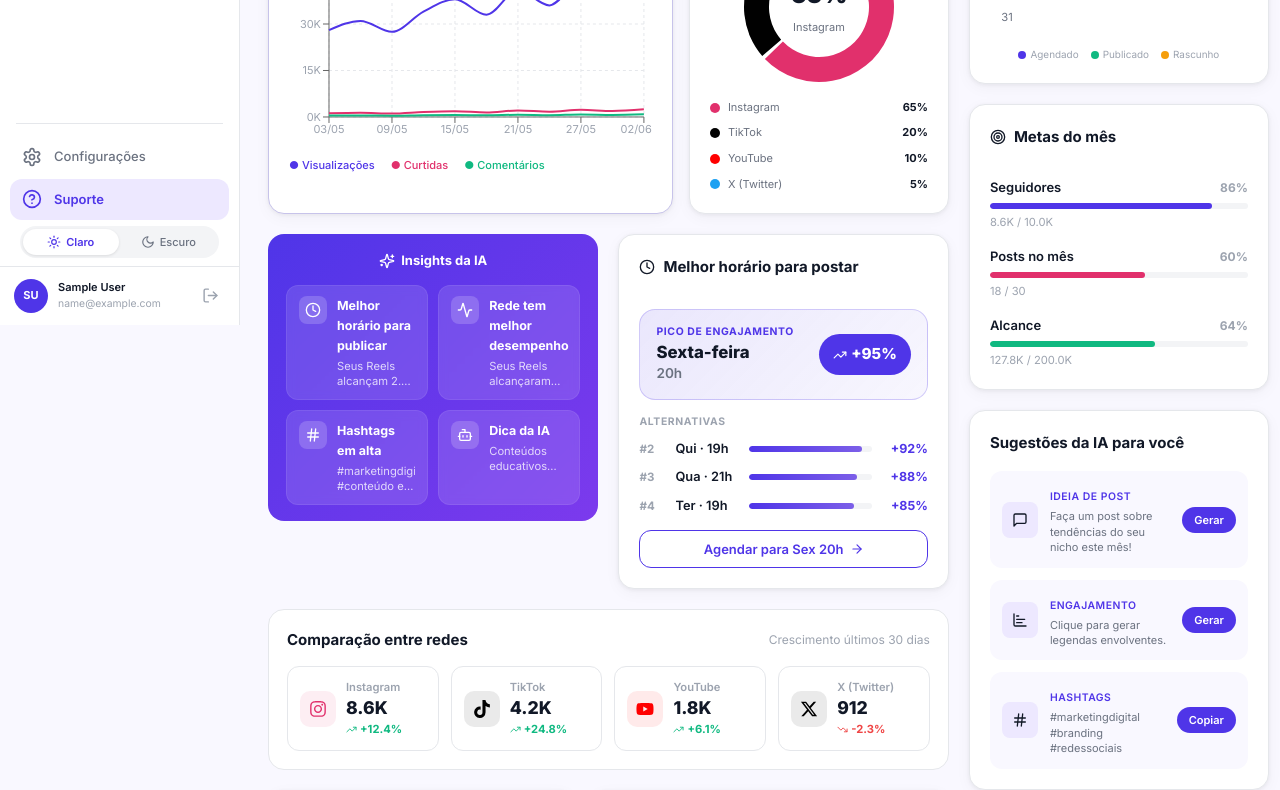
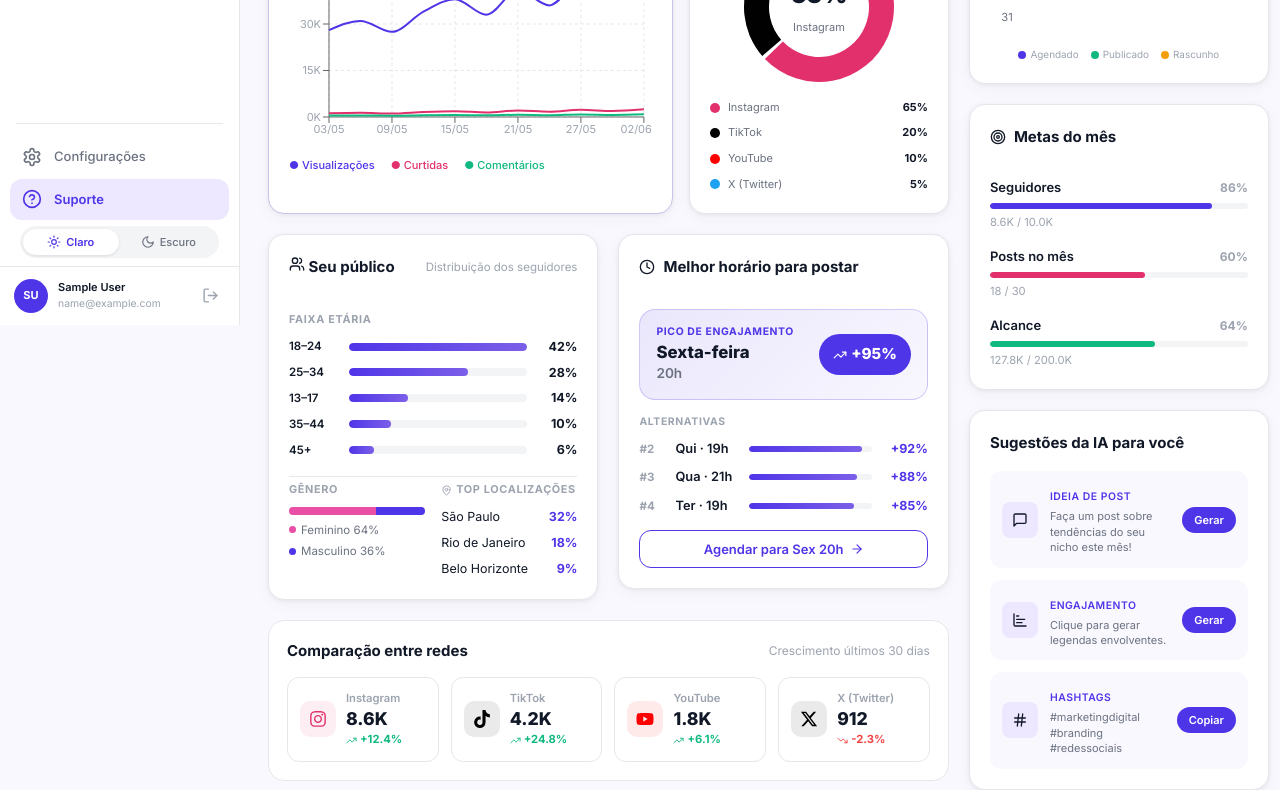
Before and after one commit to brenosemfreio/tcc, a React (Vite) app: page /dashboard in a window 1280 px wide. Shown: the part 475-1265 px from the top of the page. Built offline with nearby package versions, Linux system fonts and the light colour scheme; sample sign-in values are in the browser's storage.

Commit message:
chore: auto sync [Claude]

```diff
--- a/src/pages/Dashboard/Home/DashboardHome.css
+++ b/src/pages/Dashboard/Home/DashboardHome.css
@@ -729,65 +729,128 @@
 }
 .notif__dismiss:hover { background: var(--color-bg-tertiary); color: var(--color-text); }
 
-/* ─── AI Insights Grid (2x2) ─── */
-.ai-insights--grid {
+/* ─── Audience Card ─── */
+.audience {
   display: flex;
   flex-direction: column;
-  gap: 14px;
-  padding: 16px 18px;
+  gap: 16px;
 }
-.ai-insights__grid {
+.audience__hint {
+  font-size: 0.72rem;
+  color: var(--color-text-muted);
+}
+.audience__section {
+  display: flex;
+  flex-direction: column;
+  gap: 8px;
+}
+.audience__label {
+  font-size: 0.68rem;
+  font-weight: 700;
+  letter-spacing: 0.06em;
+  color: var(--color-text-muted);
+  text-transform: uppercase;
+  display: inline-flex;
+  align-items: center;
+  gap: 4px;
+}
+.audience__bars {
+  display: flex;
+  flex-direction: column;
+  gap: 6px;
+}
+.audience__bar-row {
+  display: grid;
+  grid-template-columns: 50px 1fr 40px;
+  align-items: center;
+  gap: 10px;
+  font-size: 0.78rem;
+}
+.audience__bar-range {
+  color: var(--color-text);
+  font-weight: 600;
+  font-size: 0.72rem;
+}
+.audience__bar-track {
+  height: 8px;
+  background: var(--color-bg-tertiary);
+  border-radius: 999px;
+  overflow: hidden;
+}
+.audience__bar-fill {
+  height: 100%;
+  background: linear-gradient(90deg, var(--color-primary), #7C5FE8);
+  border-radius: 999px;
+}
+.audience__bar-pct {
+  text-align: right;
+  font-weight: 700;
+  color: var(--color-text);
+  font-size: 0.78rem;
+}
+
+.audience__split {
   display: grid;
   grid-template-columns: 1fr 1fr;
-  gap: 10px;
+  gap: 16px;
+  padding-top: 4px;
+  border-top: 1px solid var(--color-border);
 }
-.ai-insight-card--grid {
+.audience__sub {
   display: flex;
-  align-items: flex-start;
-  gap: 10px;
-  background: rgba(255, 255, 255, 0.12);
-  border: 1px solid rgba(255, 255, 255, 0.08);
-  border-radius: var(--radius-md);
-  padding: 10px 12px;
-  backdrop-filter: blur(4px);
-  transition: background var(--transition-fast), transform var(--transition-fast);
-  min-width: 0;
+  flex-direction: column;
+  gap: 8px;
 }
-.ai-insight-card--grid:hover {
-  background: rgba(255, 255, 255, 0.18);
-  transform: translateY(-2px);
+.audience__gender {
+  display: flex;
+  flex-direction: column;
+  gap: 6px;
 }
-.ai-insight-card--grid .ai-insight-card__icon {
-  width: 28px;
-  height: 28px;
-  border-radius: 8px;
-  background: rgba(255, 255, 255, 0.18);
-  color: #fff;
+.audience__gender-bar {
+  display: flex;
+  height: 8px;
+  border-radius: 999px;
+  overflow: hidden;
+  background: var(--color-bg-tertiary);
+}
+.audience__gender-bar > span {
+  display: block;
+  height: 100%;
+}
+.audience__gender-stats {
+  display: flex;
+  flex-direction: column;
+  gap: 3px;
+  font-size: 0.72rem;
+  color: var(--color-text-secondary);
+}
+.audience__gender-stats span {
   display: inline-flex;
   align-items: center;
-  justify-content: center;
-  flex-shrink: 0;
+  gap: 5px;
 }
-.ai-insight-card--grid .ai-insight-card__body {
-  min-width: 0;
-  flex: 1;
+.audience__dot {
+  display: inline-block;
+  width: 7px;
+  height: 7px;
+  border-radius: 50%;
 }
-.ai-insight-card--grid strong {
-  display: block;
+.audience__locations {
+  display: flex;
+  flex-direction: column;
+  gap: 6px;
+}
+.audience__location {
+  display: flex;
+  align-items: center;
+  justify-content: space-between;
   font-size: 0.78rem;
+  color: var(--color-text);
+}
+.audience__location strong {
+  color: var(--color-primary);
   font-weight: 700;
-  color: #fff;
-  margin-bottom: 3px;
-}
-.ai-insight-card--grid p {
-  font-size: 0.7rem;
-  color: rgba(255, 255, 255, 0.78);
-  line-height: 1.35;
-  display: -webkit-box;
-  -webkit-line-clamp: 2;
-  -webkit-box-orient: vertical;
-  overflow: hidden;
-  text-overflow: ellipsis;
+  font-size: 0.78rem;
 }
 
 /* ─── Best Time Card ─── */
--- a/src/pages/Dashboard/Home/DashboardHome.jsx
+++ b/src/pages/Dashboard/Home/DashboardHome.jsx
@@ -4,7 +4,7 @@ import { motion } from 'framer-motion'
 import { useAuth } from '../../../contexts/AuthContext'
 import {
   getStats, getEngagementData, getSocialBreakdown,
-  getContentReach, getAiInsights,
+  getContentReach, getAudience,
 } from '../../../services/analytics'
 import {
   getTopPosts, getRecentPosts, getCalendarMarkers, getAiSuggestions,
@@ -14,7 +14,7 @@ import { exportDashboardReport } from '../../../utils/export'
 
 import DashboardHeader from './components/DashboardHeader'
 import KpiGrid from './components/KpiGrid'
-import AIInsightsGrid from './components/AIInsightsGrid'
+import AudienceCard from './components/AudienceCard'
 import BestTimeCard from './components/BestTimeCard'
 import EngagementChart from './components/EngagementChart'
 import NetworkDonut from './components/NetworkDonut'
@@ -37,7 +37,7 @@ export default function DashboardHome() {
   const [engagement, setEngagement] = useState([])
   const [socialBreakdown, setSocialBreakdown] = useState([])
   const [contentReach, setContentReach] = useState([])
-  const [aiInsights, setAiInsights] = useState([])
+  const [audience, setAudience] = useState(null)
   const [topPosts, setTopPosts] = useState([])
   const [recentPosts, setRecentPosts] = useState([])
   const [calendarMarkers, setCalendarMarkers] = useState({})
@@ -54,18 +54,18 @@ export default function DashboardHome() {
     Promise.all([
       getSocialBreakdown(),
       getContentReach(),
-      getAiInsights(),
+      getAudience(),
       getTopPosts(),
       getRecentPosts(),
       getCalendarMarkers(),
       getAiSuggestions(),
     ]).then(([
-      socialBreakdownRes, contentReachRes, aiInsightsRes,
+      socialBreakdownRes, contentReachRes, audienceRes,
       topPostsRes, recentPostsRes, markersRes, aiSuggestionsRes,
     ]) => {
       setSocialBreakdown(socialBreakdownRes)
       setContentReach(contentReachRes)
-      setAiInsights(aiInsightsRes)
+      setAudience(audienceRes)
       setTopPosts(topPostsRes)
       setRecentPosts(recentPostsRes)
       setCalendarMarkers(markersRes)
@@ -152,10 +152,13 @@ export default function DashboardHome() {
             <NetworkDonut data={socialBreakdown} />
           </div>
 
-          {/* AI Insights + Best Time lado a lado */}
+          {/* Audience + Best Time lado a lado */}
           <div className="dash-home__row dash-home__row--2">
-            <motion.div variants={fadeUp} initial="hidden" animate="visible" custom={4}>
-              <AIInsightsGrid insights={aiInsights} />
+            <motion.div
+              className="chart-card"
+              variants={fadeUp} initial="hidden" animate="visible" custom={4}
+            >
+              <AudienceCard data={audience} />
             </motion.div>
             <motion.div
               className="chart-card"
--- a/src/pages/Dashboard/Home/components/AIInsightsGrid.jsx
+++ /dev/null
@@ -1,31 +0,0 @@
-import { LuSparkles } from 'react-icons/lu'
-
-// Grid 2x2 mostrando todos os insights da IA simultaneamente — substituiu o
-// carrossel rotativo que escondia 3 de 4 cards.
-export default function AIInsightsGrid({ insights }) {
-  if (!insights.length) return null
-
-  return (
-    <div className="ai-insights ai-insights--grid">
-      <div className="ai-insights__label">
-        <LuSparkles size={16} /> Insights da IA
-      </div>
-      <div className="ai-insights__grid">
-        {insights.slice(0, 4).map(ins => {
-          const Icon = ins.icon
-          return (
-            <div key={ins.id} className="ai-insight-card ai-insight-card--grid">
-              <div className="ai-insight-card__icon">
-                {Icon && <Icon size={16} />}
-              </div>
-              <div className="ai-insight-card__body">
-                <strong>{ins.title}</strong>
-                <p>{ins.text}</p>
-              </div>
-            </div>
-          )
-        })}
-      </div>
-    </div>
-  )
-}
--- /dev/null
+++ b/src/pages/Dashboard/Home/components/AudienceCard.jsx
@@ -0,0 +1,75 @@
+import { motion } from 'framer-motion'
+import { LuUsers, LuMapPin } from 'react-icons/lu'
+
+export default function AudienceCard({ data }) {
+  if (!data) {
+    return (
+      <div className="audience">
+        <div className="chart-card__header">
+          <h3><LuUsers size={16} /> Seu público</h3>
+        </div>
+        <div className="chart-card__empty">Sem dados de audiência.</div>
+      </div>
+    )
+  }
+
+  const ageSorted = [...data.ageGroups].sort((a, b) => b.value - a.value)
+  const maxAge = ageSorted[0]?.value || 100
+
+  return (
+    <div className="audience">
+      <div className="chart-card__header">
+        <h3><LuUsers size={16} /> Seu público</h3>
+        <span className="audience__hint">Distribuição dos seguidores</span>
+      </div>
+
+      <div className="audience__section">
+        <span className="audience__label">Faixa etária</span>
+        <div className="audience__bars">
+          {ageSorted.map((g, i) => (
+            <div key={g.range} className="audience__bar-row">
+              <span className="audience__bar-range">{g.range}</span>
+              <div className="audience__bar-track">
+                <motion.div
+                  className="audience__bar-fill"
+                  initial={{ width: 0 }}
+                  animate={{ width: `${(g.value / maxAge) * 100}%` }}
+                  transition={{ duration: 0.7, delay: 0.05 * i }}
+                />
+              </div>
+              <span className="audience__bar-pct">{g.value}%</span>
+            </div>
+          ))}
+        </div>
+      </div>
+
+      <div className="audience__split">
+        <div className="audience__sub">
+          <span className="audience__label">Gênero</span>
+          <div className="audience__gender">
+            <div className="audience__gender-bar" aria-hidden="true">
+              <span style={{ width: `${data.gender.female}%`, background: '#E84FA5' }} />
+              <span style={{ width: `${data.gender.male}%`,   background: '#4F35E8' }} />
+            </div>
+            <div className="audience__gender-stats">
+              <span><i className="audience__dot" style={{ background: '#E84FA5' }} /> Feminino {data.gender.female}%</span>
+              <span><i className="audience__dot" style={{ background: '#4F35E8' }} /> Masculino {data.gender.male}%</span>
+            </div>
+          </div>
+        </div>
+
+        <div className="audience__sub">
+          <span className="audience__label"><LuMapPin size={11} /> Top localizações</span>
+          <ul className="audience__locations">
+            {data.topLocations.slice(0, 3).map(loc => (
+              <li key={loc.city} className="audience__location">
+                <span>{loc.city}</span>
+                <strong>{loc.value}%</strong>
+              </li>
+            ))}
+          </ul>
+        </div>
+      </div>
+    </div>
+  )
+}
--- a/src/services/analytics.js
+++ b/src/services/analytics.js
@@ -89,31 +89,18 @@ export const getContentReach = () => Promise.resolve([
   { type: 'Stories',   value: 6,  color: '#C4B5FD' },
 ])
 
-import { LuClock, LuActivity, LuHash, LuBot } from 'react-icons/lu'
-
-export const getAiInsights = () => Promise.resolve([
-  {
-    id: 1,
-    icon: LuClock,
-    title: 'Melhor horário para publicar',
-    text: 'Seus Reels alcançam 2.8x mais engajamento às 19h–21h.',
-  },
-  {
-    id: 2,
-    icon: LuActivity,
-    title: 'Rede tem melhor desempenho',
-    text: 'Seus Reels alcançaram 2.8x mais no Instagram este mês.',
-  },
-  {
-    id: 3,
-    icon: LuHash,
-    title: 'Hashtags em alta',
-    text: '#marketingdigital, #conteúdo e #empreendedorismo geram mais alcance.',
-  },
-  {
-    id: 4,
-    icon: LuBot,
-    title: 'Dica da IA',
-    text: 'Conteúdos educativos geram 45% mais salvamentos.',
-  },
-])
+export const getAudience = () => Promise.resolve({
+  ageGroups: [
+    { range: '13–17', value: 14 },
+    { range: '18–24', value: 42 },
+    { range: '25–34', value: 28 },
+    { range: '35–44', value: 10 },
+    { range: '45+',   value: 6  },
+  ],
+  gender: { female: 64, male: 36 },
+  topLocations: [
+    { city: 'São Paulo',      value: 32 },
+    { city: 'Rio de Janeiro', value: 18 },
+    { city: 'Belo Horizonte', value: 9  },
+  ],
+})
```
Also changed, not shown: 1 other file (tests, documents, lock files or other folders).
